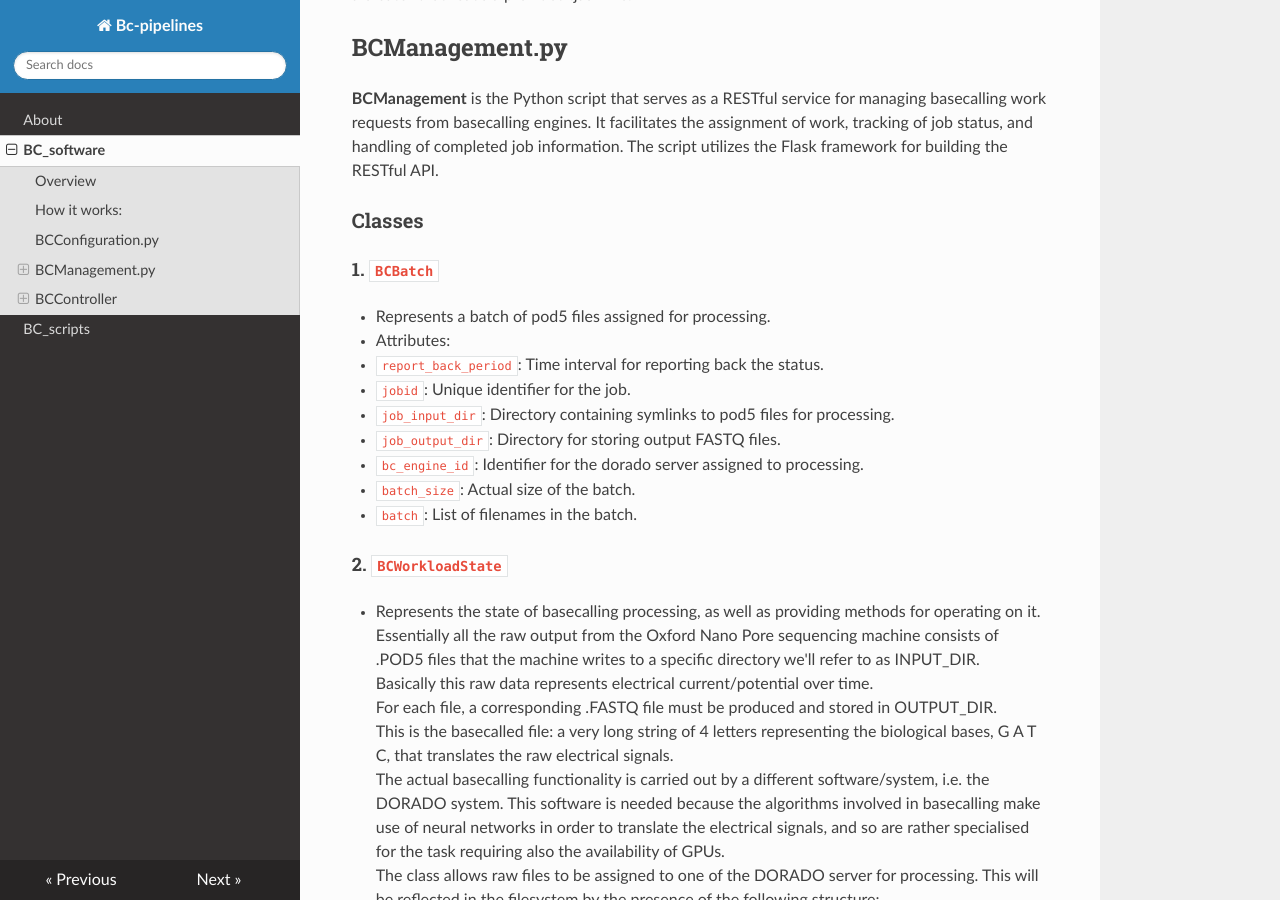
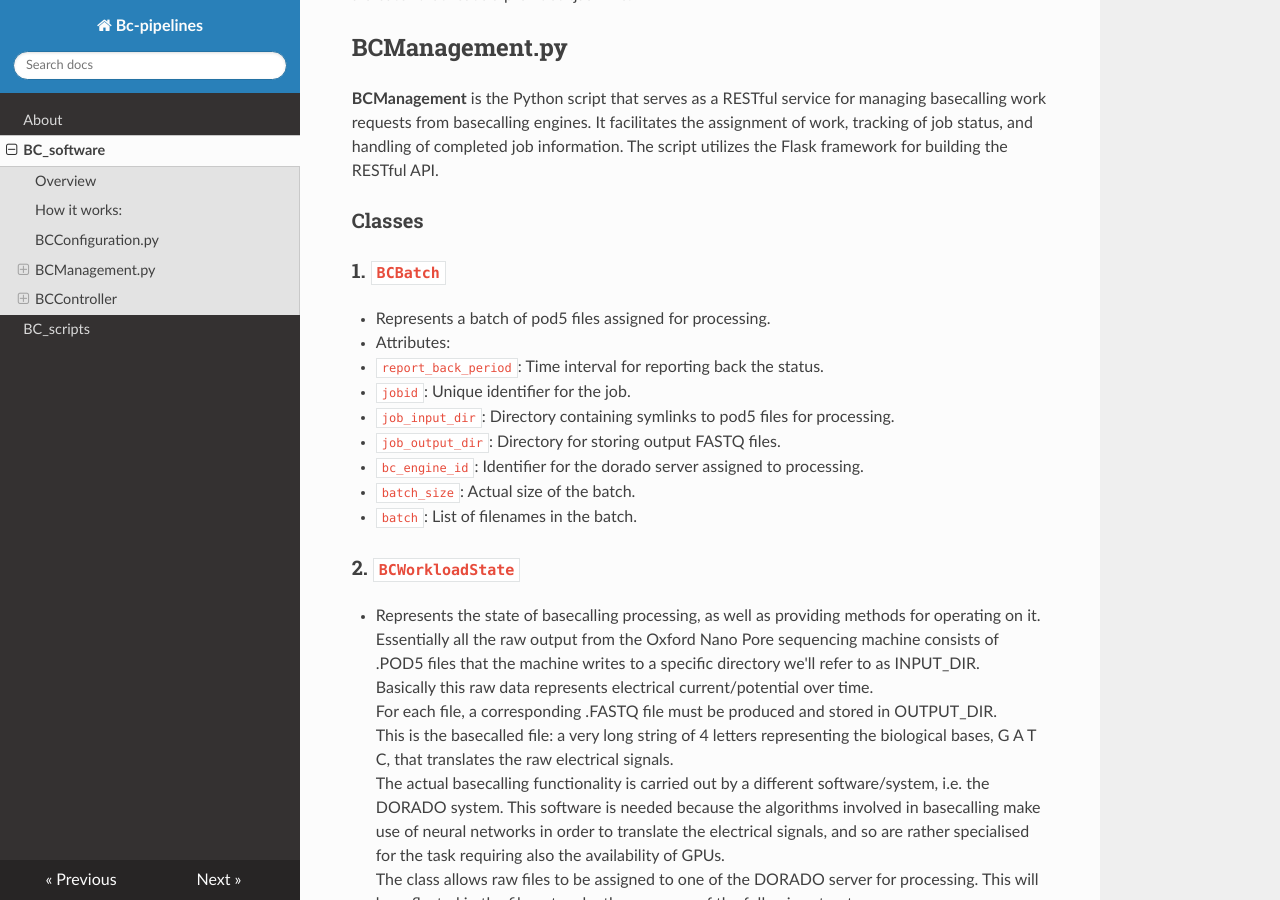
Before and after one commit to RodTol/BC-pipelines, an MkDocs documentation site: the page built from docs/BC_software.md, in a window 1280 px wide and 900 px high, scrolled down 928 px. Built offline with MkDocs 1.6.1, drawn with Linux system fonts in a browser that asks for light colours; nearby versions of some CDN libraries.

```diff
--- a/docs/BC_software.md
+++ b/docs/BC_software.md
@@ -36,7 +36,7 @@ The purpouse of this file is to collect all the settings about the basecalling.
 
 ### Classes
 
-#### 1. `BCBatch`
+### 1. `BCBatch`
 
 - Represents a batch of pod5 files assigned for processing.
 - Attributes:
@@ -48,7 +48,7 @@ The purpouse of this file is to collect all the settings about the basecalling.
   - `batch_size`: Actual size of the batch.
   - `batch`: List of filenames in the batch.
 
-#### 2. `BCWorkloadState`
+### 2. `BCWorkloadState`
 
 - Represents the state of basecalling processing, as well as
 providing methods for operating on it. Essentially all the raw output from the Oxford Nano Pore sequencing machine consists of .POD5 files that the machine writes to a specific directory we'll
@@ -84,7 +84,7 @@ INPUT_DIR
   - `assign_work_to(bc_engine_id, batch_size)`: Assigns work to a specified dorado server with an optional batch size.
   - `completed_work(jobid, jobstate)`: Handles completion of processing for a given job.
 
-#### 3. `BCManager`
+### 3. `BCManager`
 
 - Represents the RESTful service for managing basecalling work.
 - Attributes:
```
Also changed, not shown: 1 other file.
